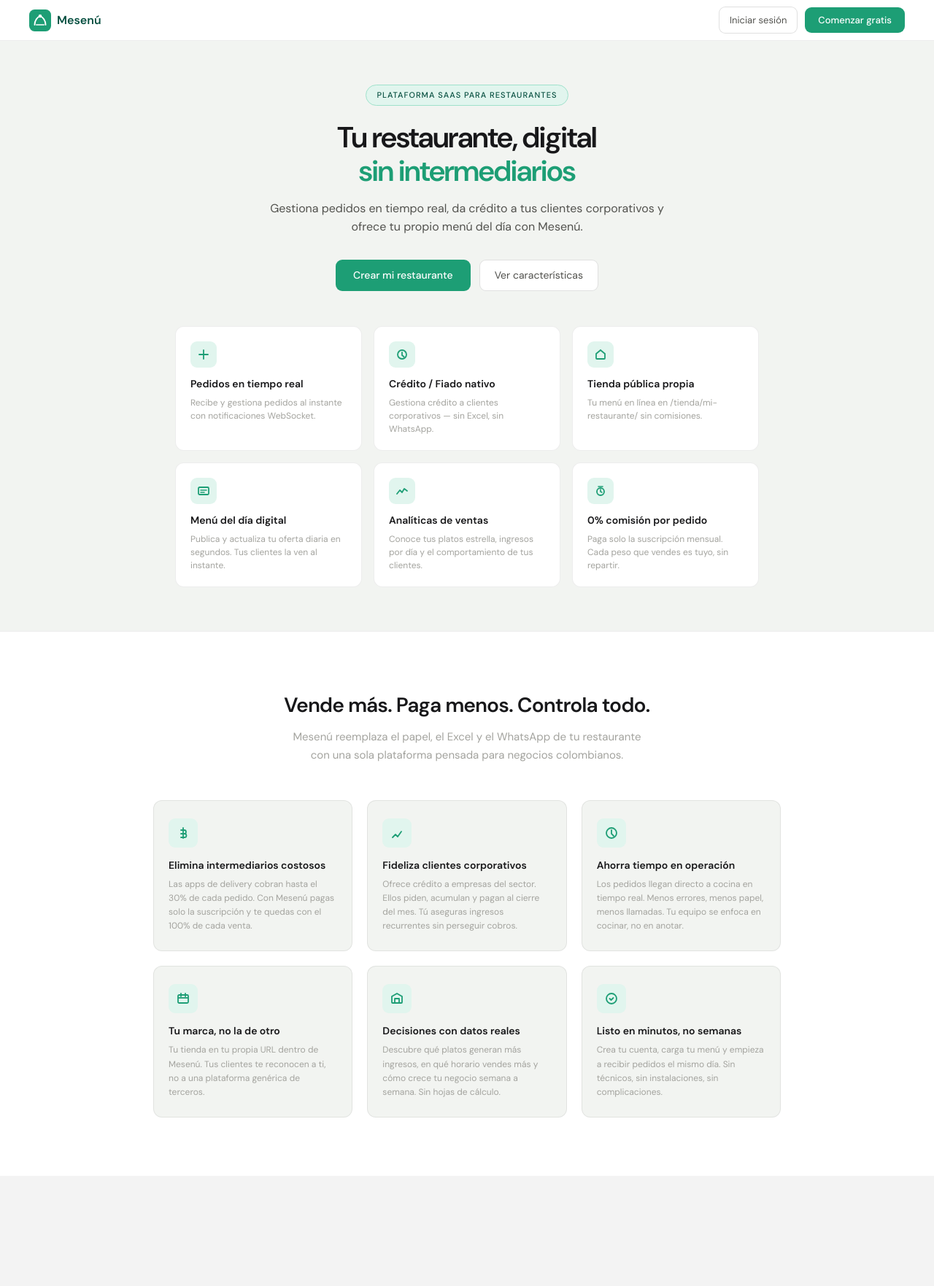
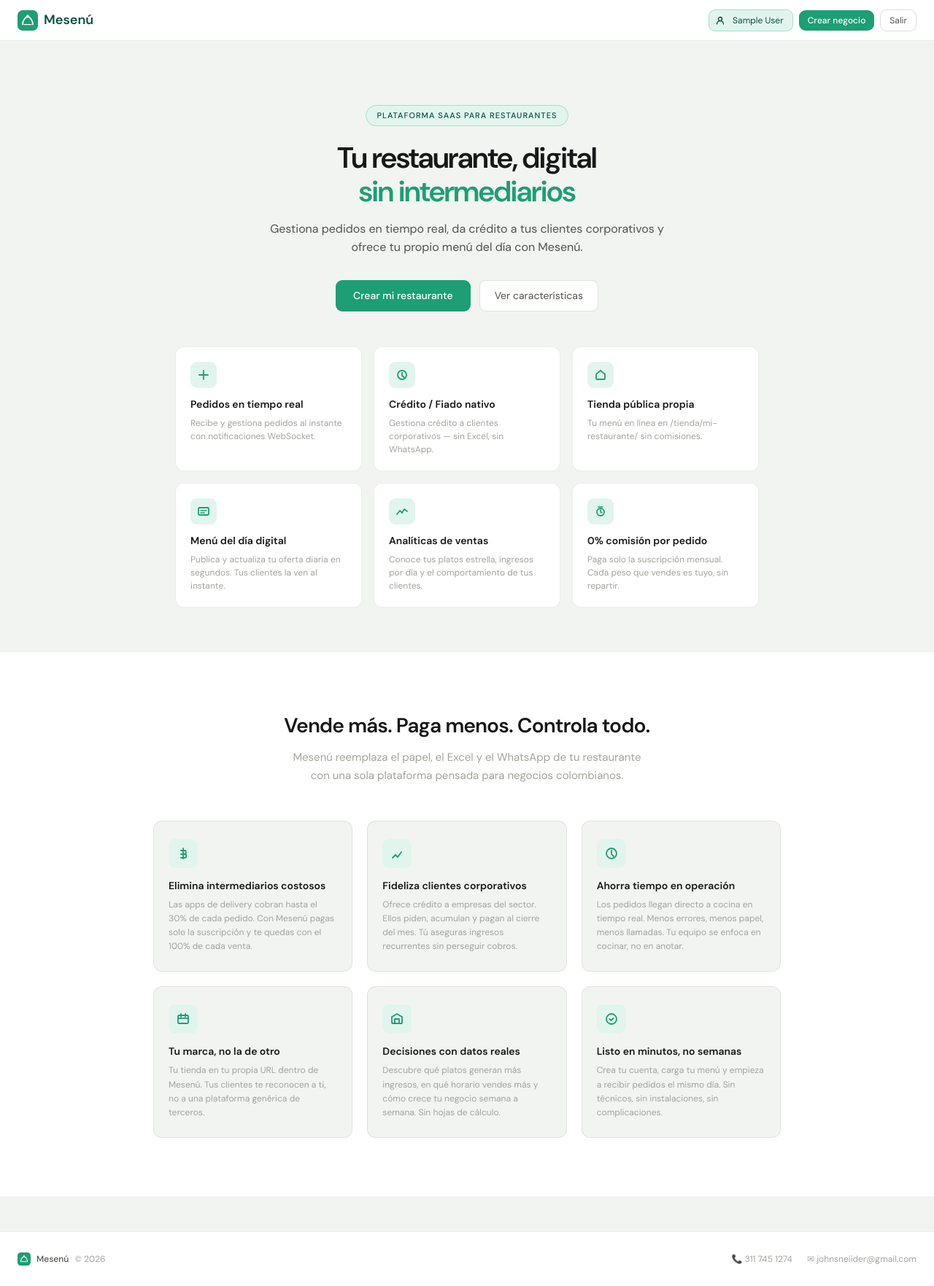
Before and after one commit to johnschneiider/Mesen-app-inteligente-gesti-n-de-pedidos, a Django app: page / in a window 1280 px wide. Shown: the whole page at 73% size. Before the commit the page ends 1532 px from the top, so only its background shows below. Run offline with Django 5.2, Linux system fonts and the light colour scheme; the visitor is signed in with stand-in values (Sample User, id 1); parts of the project's set-up code (start-up, migrations or seed data) failed here and were passed over; some libraries are stand-ins or nearby versions.

Commit message:
fix: all public templates inherit navbar+footer via base_public.html
- core/home.html: extends base_public.html (block store_content), removed custom hero-nav CSS/HTML
- accounts/upgrade.html: extends base_public.html, removed redundant inline logo
- billing/expired.html: extends base_public.html, proper nav+footer
- store/store.html: upgraded footer to public-footer with contact info
- static/css/store.css: added .public-footer styles

```diff
--- a/static/css/store.css
+++ b/static/css/store.css
@@ -261,6 +261,14 @@
     font-size: 12px; color: var(--text-3);
     display: flex; align-items: center; justify-content: center; gap: 6px;
 }
+.public-footer {
+    border-top: 0.5px solid var(--border); background: var(--white);
+    padding: 28px 24px; margin-top: 48px;
+    display: flex; flex-wrap: wrap; align-items: center; justify-content: space-between;
+    gap: 12px; font-size: 12px; color: var(--text-3);
+}
+.public-footer a { color: var(--text-3); text-decoration: none; }
+.public-footer a:hover { color: var(--text-1); }
 
 /* ── MODAL BACKDROP ── */
 .modal-backdrop {
--- a/templates/billing/expired.html
+++ b/templates/billing/expired.html
@@ -1,10 +1,10 @@
-{% extends 'base.html' %}
+{% extends 'base_public.html' %}
 
 {% block title %}Suscripción vencida — Mesenú{% endblock %}
 
 {% block body_class %}bg-light{% endblock %}
 
-{% block content %}
+{% block store_content %}
 <div style="min-height:100vh;display:flex;align-items:center;justify-content:center;background:var(--bg-alt);padding:24px;">
     <div class="card" style="max-width:460px;width:100%;text-align:center;padding:48px 40px;">
         <div style="width:56px;height:56px;border-radius:50%;background:#FFF3CD;display:flex;align-items:center;justify-content:center;margin:0 auto 20px;">
--- a/templates/core/home.html
+++ b/templates/core/home.html
@@ -1,18 +1,11 @@
-{% extends 'base.html' %}
+{% extends 'base_public.html' %}
 {% load static %}
 
 {% block title %}Mesenú — Gestión para restaurantes colombianos{% endblock %}
 
-{% block content %}
+{% block store_content %}
 <style>
 .hero { min-height: 100vh; display: flex; flex-direction: column; }
-.hero-nav {
-    display: flex; align-items: center; justify-content: space-between;
-    padding: 0 40px; height: var(--nav-h);
-    background: var(--white); border-bottom: 0.5px solid var(--border);
-    position: sticky; top: 0; z-index: 100;
-}
-.hero-nav-actions { display: flex; gap: 10px; align-items: center; }
 .hero-body {
     flex: 1; display: flex; align-items: center; justify-content: center;
     padding: 60px 40px; background: var(--page-bg);
@@ -51,11 +44,6 @@
 
 /* ─── Responsive ─── */
 @media (max-width: 768px) {
-    .hero-nav { padding: 0 16px; }
-    .hero-nav-logo-text { display: none; }
-    .hero-nav-actions .btn-ghost { font-size: 12px; padding: 6px 10px; }
-    .hero-nav-actions .btn-primary { font-size: 12px; padding: 7px 14px; }
-
     .hero-body { padding: 36px 20px 48px; align-items: flex-start; }
     .hero-wrapper { align-items: flex-start; }
     .hero-content { text-align: left; max-width: 100%; }
@@ -73,7 +61,6 @@
 }
 
 @media (min-width: 769px) and (max-width: 1024px) {
-    .hero-nav { padding: 0 24px; }
     .hero-body { padding: 48px 24px; }
     .features-grid { grid-template-columns: repeat(3, 1fr); }
 }
@@ -143,17 +130,6 @@
 </style>
 
 <div class="hero">
-    <nav class="hero-nav">
-        <a href="/" style="display:flex;align-items:center;gap:8px;text-decoration:none;flex-shrink:0;">
-            <img src="{% static 'img/logo.svg' %}" width="30" height="30" alt="Mesenú">
-            <span class="hero-nav-logo-text" style="font-size:16px;font-weight:600;color:var(--green-dark);">Mesenú</span>
-        </a>
-        <div class="hero-nav-actions">
-            <a href="{% url 'accounts:login' %}" class="btn-ghost hero-nav-login">Iniciar sesión</a>
-            <a href="{% url 'accounts:register' %}" class="btn-primary">Comenzar gratis</a>
-        </div>
-    </nav>
-
     <div class="hero-body">
         <div class="hero-wrapper">
             <div class="hero-content">
```
Also changed, not shown: templates/accounts/upgrade.html (+3 -7 lines), templates/store/store.html (+11 -6 lines).
